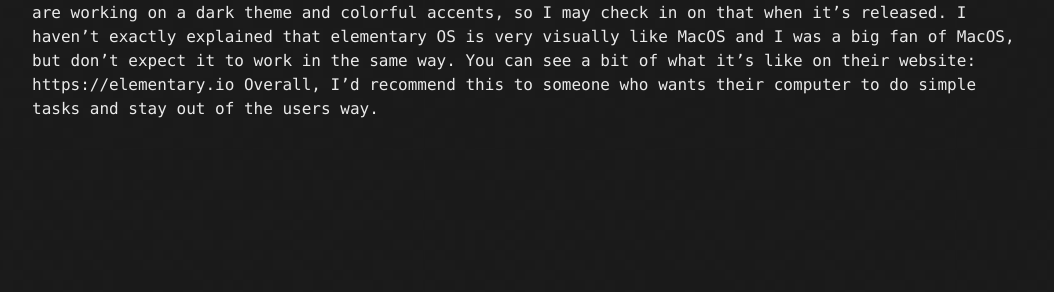
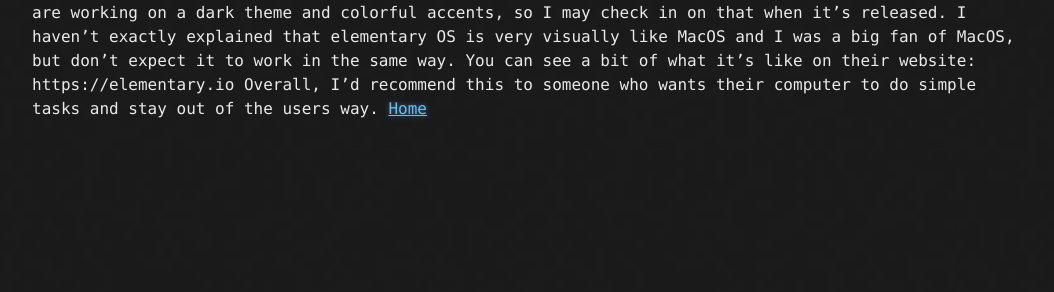
Before and after one commit to windfiresteel/windfiresteel.github.io, a Jekyll site: the page built from _posts/2020-05-11-elementaryOS.md, in a window 1280 px wide. Shown: the part 383-675 px from the top of the page, without its empty margins (108-1162 px from the left). Built offline with Jekyll 4.4.1, drawn with Linux system fonts in a browser that asks for light colours.

Commit message:
Update 2020-05-11-elementaryOS.md
Tagged

```diff
--- a/_posts/2020-05-11-elementaryOS.md
+++ b/_posts/2020-05-11-elementaryOS.md
@@ -1,7 +1,9 @@
 ---
 layout: post
+tag: linux
 title: elementary OS is alright
 ---
 
 I've actually tried out elementary many times and it's an okay linux distro. If you don't mind the design the team is going for with the applications made specifically for it. elementary OS does make it easy to install software that isn't made specifically for it, but warns you that they have no control over the updates. It's also the only distro that allows you to purchase software in the app store. There are some problems I have with it like apps lacking in features. elementary OS also doesn't allow you to change the theme or color of applications in any way, which is why I'm no longer using it. They are working on a dark theme and colorful accents, so I may check in on that when it's released. I haven't exactly explained that elementary OS is very visually like MacOS and I was a big fan of MacOS, but don't expect it to work in the same way. You can see a bit of what it's like on their website: https://elementary.io
 Overall, I'd recommend this to someone who wants their computer to do simple tasks and stay out of the users way.
+[Home](https://windfiresteel.github.io/)
```
